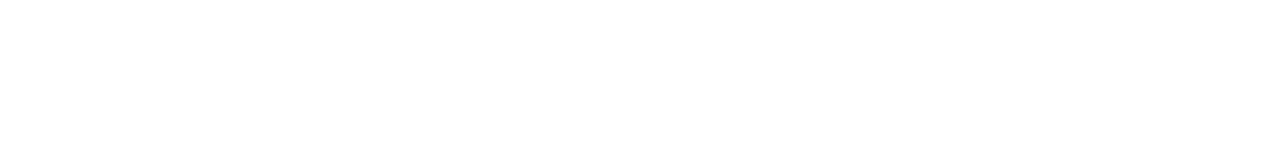
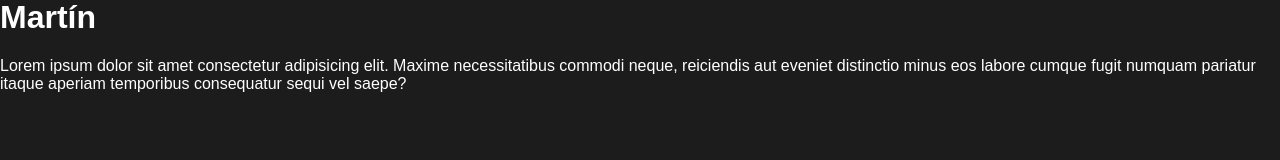
Before and after one commit to magadiflo/sass-bem-responsive-design, a website: page index.html in a window 1280 px wide. Drawn offline with nearby package versions, Linux system fonts and the light colour scheme; files that its build step writes are made by us from their sources.

Commit message:
Sass partials

```diff
--- /dev/null
+++ b/app/scss/globals/_boilerplate.scss
@@ -0,0 +1,35 @@
+//* Este es un archivo parcial (partial)
+//* boilerplate = repetitivo
+
+/*
+* font-size: 100% de la fuente, es un propósito de accesibilidad, porque asegurará que
+* el tamaño de la fuente en su sitio web va a coincidir con el 100% del tamaño
+* de la fuente predeterminado establecido en su navegador y eso es lo que
+* puede cambiar en el navegador, por lo que esto será por defecto a 16px
+
+* box-sizing: border-box; Asegura que si agrega padding o border a un elemento html,
+* significa que se incluirá en el ancho o alto final del elemento. Es decir,
+* digamos que tengo una caja que he configurado para tener 300px de ancho y luego agrego
+* 20px de padding en todos los lados, el ancho final seguirá siendo 300px, es decir,
+* si no tuviera ese atributo border-box, el ancho final serían 20-300-20 => 340px, pero
+* como tenemos definido el border-box, el ancho final siempre serán 300px
+*/
+html {
+    box-sizing: border-box;
+    font-size: 100%;
+}
+
+//*::before, ::after, son pseudoelementos
+*,
+*::before,
+*::after {
+    box-sizing: inherit; //* esto heredará el box-sizing del html definido al inicio
+}
+
+body {
+    margin: 0;
+    padding: 0;
+    font-family: Arial, Helvetica, sans-serif;
+    background-color: hsl(0, 0%, 11%);
+    color: hsl(0, 0, 100%),
+}
--- /dev/null
+++ b/app/scss/globals/_typography.scss
@@ -0,0 +1,17 @@
+h1,
+h2,
+h3 {
+    font-weight: 700;
+    line-height: 1.1;
+    margin-top: 0;
+}
+
+p {
+    margin-top: 0;
+}
+
+a,
+a:visited,
+a:active {
+    text-decoration: none;
+}
--- a/index.html
+++ b/index.html
@@ -10,7 +10,10 @@
 </head>
 
 <body>
-
+    <h1>Martín</h1>
+    <p>Lorem ipsum dolor sit amet consectetur adipisicing elit. Maxime necessitatibus commodi neque, reiciendis aut
+        eveniet distinctio minus eos labore cumque fugit numquam pariatur itaque aperiam temporibus consequatur sequi
+        vel saepe?</p>
 </body>
 
 </html>
```
Also changed, not shown: app/scss/globals/_index.scss (added, +13 -0 lines), app/scss/style.scss (+14 -0 lines).
